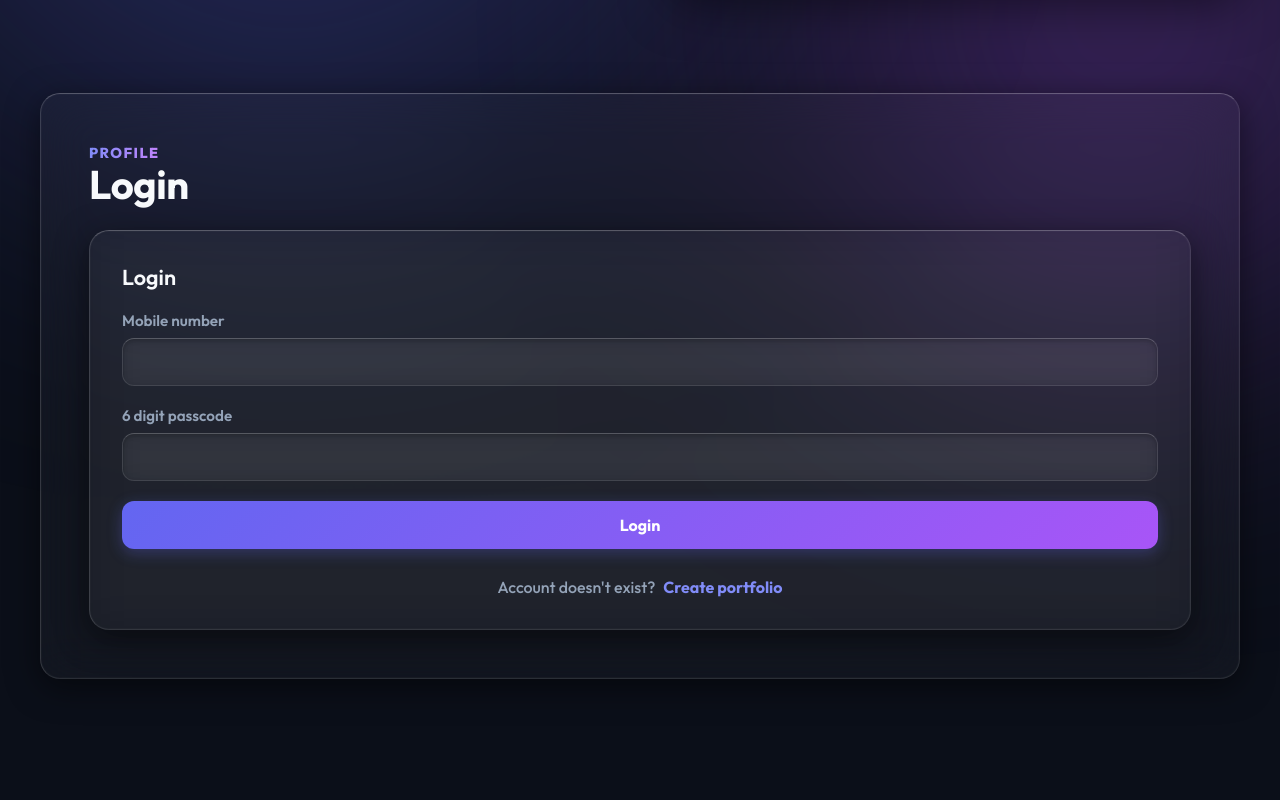
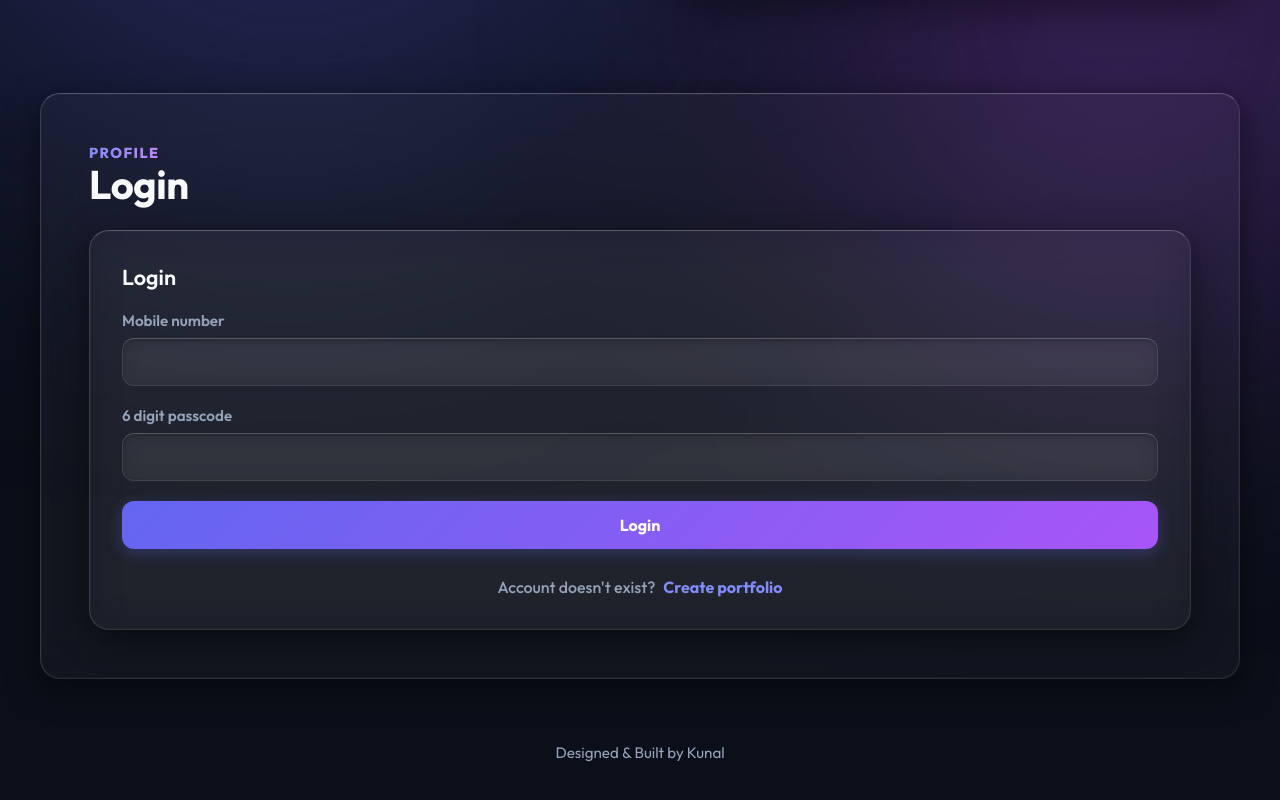
Before and after one commit to kunal2303/fund-management, a React (Vite) app: page / in a window 1280 px wide. Shown: the part 587-1387 px from the top of the page. Before the commit the page ends 1346 px from the top, so only its background shows below. Built offline with nearby package versions, Linux system fonts and the light colour scheme.

Commit message:
added footer

```diff
--- a/src/main.jsx
+++ b/src/main.jsx
@@ -582,6 +582,15 @@ function App() {
           </AnimatePresence>
         </div>
       </motion.section>
+
+      <motion.footer
+        initial={{ opacity: 0 }}
+        animate={{ opacity: 1 }}
+        transition={{ delay: 0.5, duration: 0.5 }}
+        style={{ textAlign: "center", paddingTop: "4rem", color: "var(--muted)", fontSize: "0.95rem" }}
+      >
+        Designed & Built by Kunal
+      </motion.footer>
     </motion.main>
   );
 }
```
